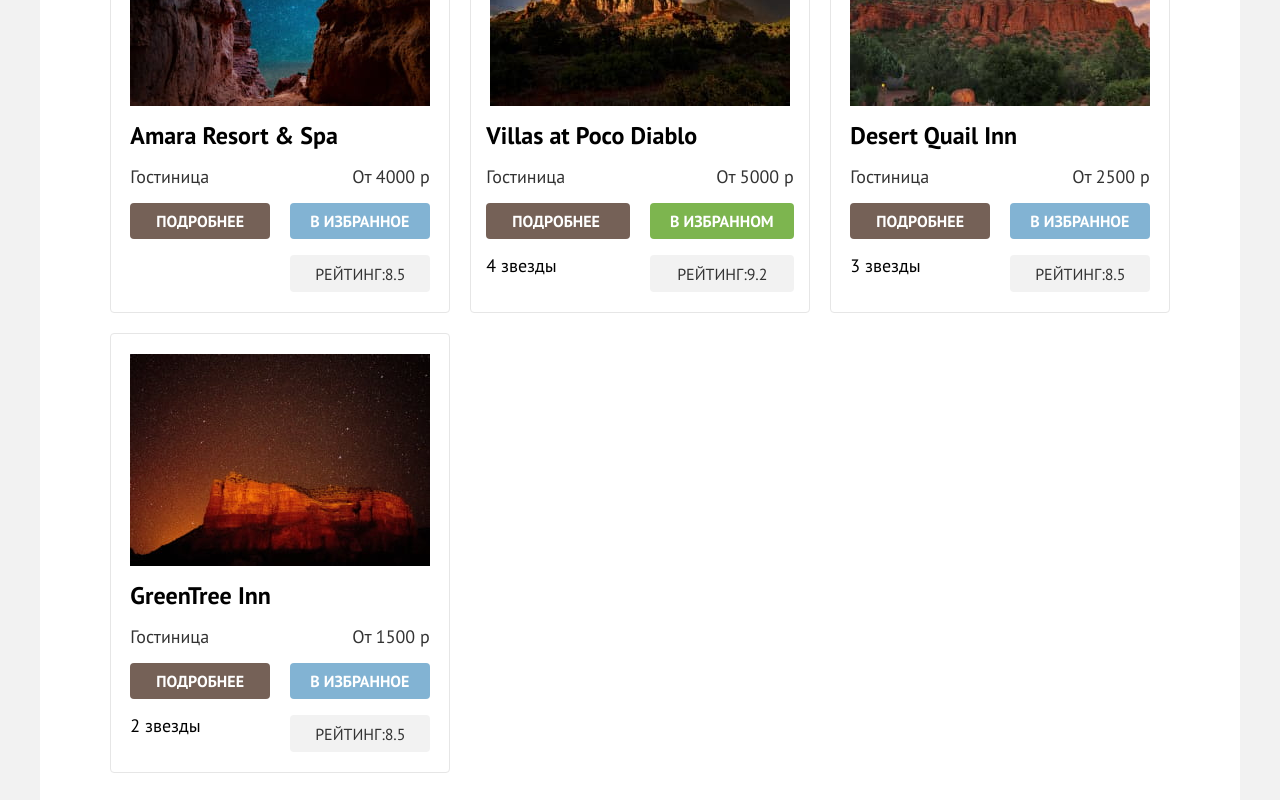
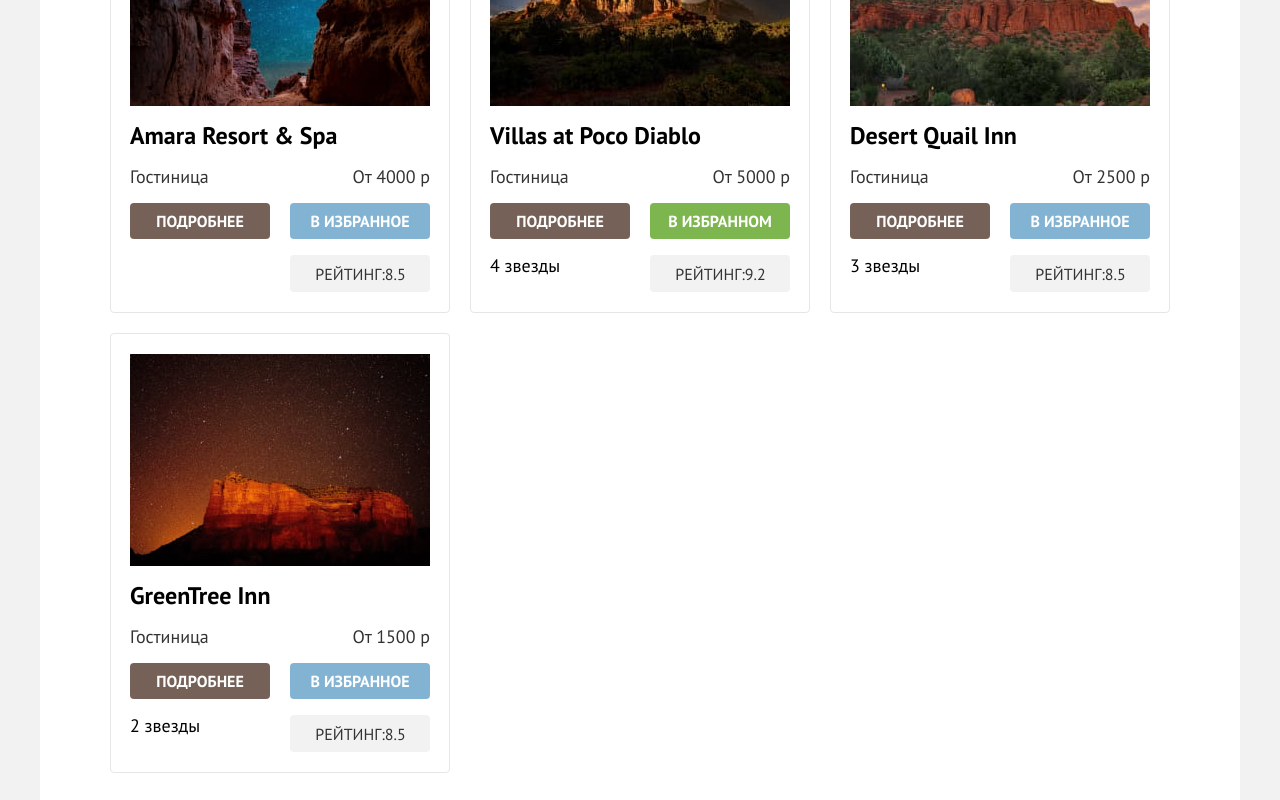
Before and after one commit to htmlacademy-htmlcss/1964107-sedona-35, a plain HTML site: page catalog.html in a window 1280 px wide. Shown: the part 760-1560 px from the top of the page. Drawn offline with Linux system fonts and the light colour scheme.

Commit message:
исправляет карточки

```diff
--- a/catalog.html
+++ b/catalog.html
@@ -151,60 +151,52 @@
          </div>
          <div class="hotels-list">
           <article class="hotels-card">
+           <img class="hotels-card-image" src="images/catalog/hotel-amara.jpg" width="300" height="212" alt="Звездное небо в ращелине гор">
            <a class="hotels-card-link" href="#">
-            <img class="hotels-card-image" src="images/catalog/hotel-amara.jpg" width="300" height="212" alt="Звездное небо в ращелине гор">
+             <h3 class="hotels-card-title">Amara Resort & Spa</h3>
            </a>
-           <div class="hotels-card-info">
-             <h3 class="hotels-card-title">Amara Resort & Spa</h3>
            <p class="hotels-card-list">Гостиница</p>
            <p class="hotels-card-list hotels-card-price">От 4000 p</p>
            <a class="info-card" href="#">Подробнее</a>
            <button class="hotels-card-favorites" type="button">В избранное</button>
            <span class="star-hotels-four"></span>
            <span class="rating">Рейтинг:8.5</span>
-           </div>
           </article>
           <article class="hotels-card">
+           <img class="hotels-card-image" src="images/catalog/hotel-villas.jpg" width="300" height="212" alt="Радуга над горами">
            <a class="hotels-card-link" href="#">
-            <img class="hotels-card-image" src="images/catalog/hotel-villas.jpg" width="300" height="212" alt="Радуга над горами">
+            <h3 class="hotels-card-title">Villas at Poco Diablo</h3>
            </a>
-           <div class="hotels-card-info">
-            <h3 class="hotels-card-title">Villas at Poco Diablo</h3>
            <p class="hotels-card-list">Гостиница</p>
            <p class="hotels-card-list hotels-card-price">От 5000 p</p>
            <a class="info-card" href="#">Подробнее</a>
            <button class="hotels-card-favorites checked" type="button">В избранном</button>
            <span class="star-hotels-four">4 звезды</span>
            <span class="rating">Рейтинг:9.2</span>
-           </div>
           </article>
           <article class="hotels-card">
+           <img class="hotels-card-image" src="images/catalog/hotel-desert.jpg" width="300" height="212" alt="Гора на фоне синего неба">
            <a class="hotels-card-link" href="#">
-            <img class="hotels-card-image" src="images/catalog/hotel-desert.jpg" width="300" height="212" alt="Гора на фоне синего неба">
+            <h3 class="hotels-card-title">Desert Quail Inn</h3>
            </a>
-           <div class="hotels-card-info">
-            <h3 class="hotels-card-title">Desert Quail Inn</h3>
            <p class="hotels-card-list">Гостиница</p>
            <p class="hotels-card-list hotels-card-price">От 2500 p</p>
            <a class="info-card" href="#">Подробнее</a>
            <button class="hotels-card-favorites" type="button">В избранное</button>
            <span class="star-hotels-three">3 звезды</span>
            <span class="rating">Рейтинг:8.5</span>
-           </div>
           </article>
           <article class="hotels-card">
+           <img class="hotels-card-image" src="images/catalog/hotel-green-tree.jpg" width="300" height="212" alt="Гора на фоне звездного неба">
            <a class="hotels-card-link" href="#">
-            <img class="hotels-card-image" src="images/catalog/hotel-green-tree.jpg" width="300" height="212" alt="Гора на фоне звездного неба">
+            <h3 class="hotels-card-title">GreenTree Inn</h3>
            </a>
-           <div class="hotels-card-info">
-            <h3 class="hotels-card-title">GreenTree Inn</h3>
            <p class="hotels-card-list">Гостиница</p>
            <p class="hotels-card-list hotels-card-price">От 1500 p</p>
            <a class="info-card" href="#">Подробнее</a>
            <button class="hotels-card-favorites" type="button">В избранное</button>
            <span class="star-hotels-two">2 звезды</span>
            <span class="rating">Рейтинг:8.5</span>
-           </div>
           </article>
          </div>
          <div class="catalog-line"></div>
--- a/styles/styles.css
+++ b/styles/styles.css
@@ -578,24 +578,31 @@ html {
 
 .hotels-list {
   display: grid;
+  align-items: start;
   grid-template-columns: 1fr 1fr 1fr;
   gap: 20px;
 }
 
 .hotels-card {
-  display: flex;
-  flex-direction: column;
-  align-items: center;
-
+  display: grid;
+  grid-template-columns: 140px 140px;
+  gap: 16px 20px;
+  justify-content: center;
   border: 1px solid #E6E6E6;
   border-radius: 4px;
+  align-items: start;
+  padding: 20px 0;
 }
 
-.hotels-card-info {
-  display: grid;
-  grid-template-columns: 1fr 1fr;
-  gap: 16px 20px;
-  margin-bottom: 20px;
+.hotels-card-image {
+  grid-column: 1/3;
+}
+
+.hotels-card-link {
+  text-decoration: none;
+  margin: 0;
+  max-height: 212px;
+  grid-column: 1/-1;
 }
 
 .catalog-card-title {
@@ -648,13 +655,6 @@ html {
   font-weight: 700;
   color: #000000;
   margin: 0;
-  grid-column: 1/3;
-}
-
-.hotels-card-link {
-  text-decoration: none;
-  margin: 20px 0 16px;
-  max-height: 212px;
 }
 
 .hotels-card-list {
@@ -676,8 +676,12 @@ html {
   color: #FFFFFF;
   background-color: #756157;
   text-decoration: none;
-  padding: 8px 26px;
   border-radius: 4px;
+  text-align: center;
+  display: flex;
+  justify-content: center;
+  align-items: center;
+  min-height: 36px;
 }
 
 .hotels-card-favorites {
@@ -689,9 +693,11 @@ html {
   background-color: #82B3D3;
   border: none;
   border-radius: 4px;
-  align-items: flex-start;
-  height: 36px;
-  padding: 8px 20px;
+  display: flex;
+  justify-content: center;
+  align-items: center;
+  min-height: 36px;
+  padding: 0;
 }
 
 .hotels-card-favorites.checked {
```
Lines whose indentation alone changed are shown as unchanged.
